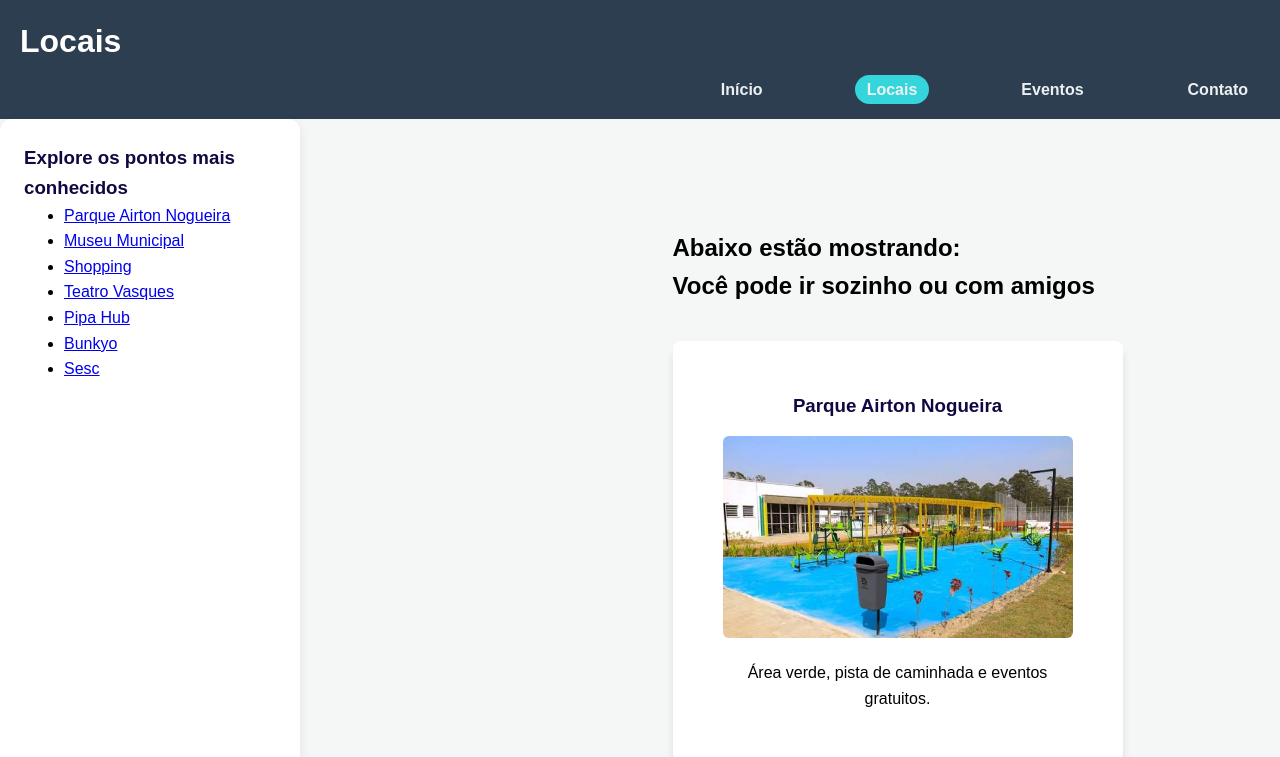
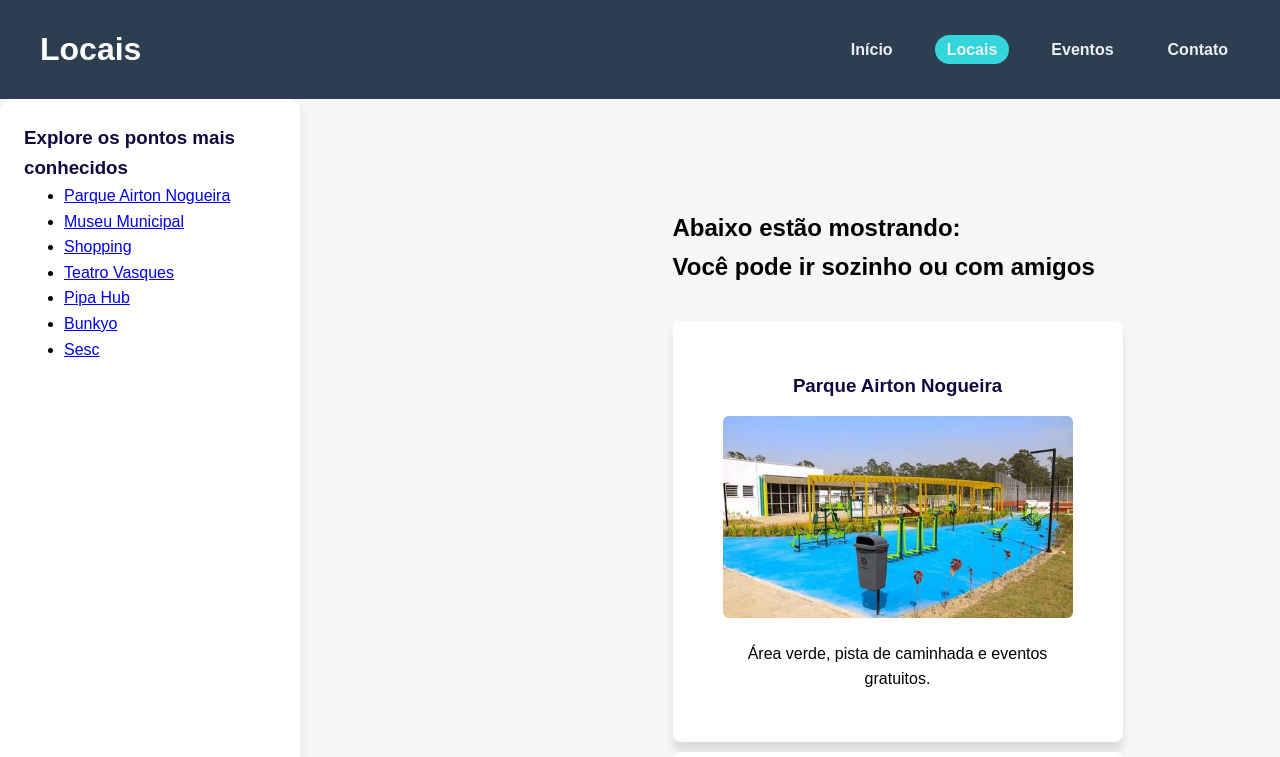
Before and after one commit to NaomiMurakami/menu-guia-local, a plain HTML site: page locais.html in a window 1280 px wide. Shown: the top 757 px of the page. Drawn offline with Linux system fonts and the light colour scheme.

Commit message:
refactor: reorganizar cabecalho do guia e ajustar estruturas base

```diff
--- a/estilo.css
+++ b/estilo.css
@@ -30,17 +30,21 @@
     grid-area: topo;
     background-color: #2c3e50;
     color: #fff;
-    padding: 1rem 20px;
-    text-align: left;
+    padding: 1.5rem 40px;
+    display: flex;
+    justify-content: space-between;
+    align-items: center;
+    flex-wrap: wrap;
 }
 
 
 nav ul {
     list-style: none;
     display: flex;
-    justify-content: right;
-    gap: 80px;
-    margin-top: 10px;
+    gap: 30px;
+    margin: 0px;
+    padding: 0px;
+
 }
 
 /* Guias */
--- a/locais.html
+++ b/locais.html
@@ -83,7 +83,7 @@
                 <div class="card-body">
                     <h3 class="card-title">Teatro Vasques</h3>
                     <img src="teatro_vasques.jpg" alt="teatro vasques">
-                    <p><class="card-text">Espetáculos de teatro, música e dança.</p>
+                    <p>Espetáculos de teatro, música e dança.</p>
                 </div>
             </article>
 
```
Also changed, not shown: 1 other file.
